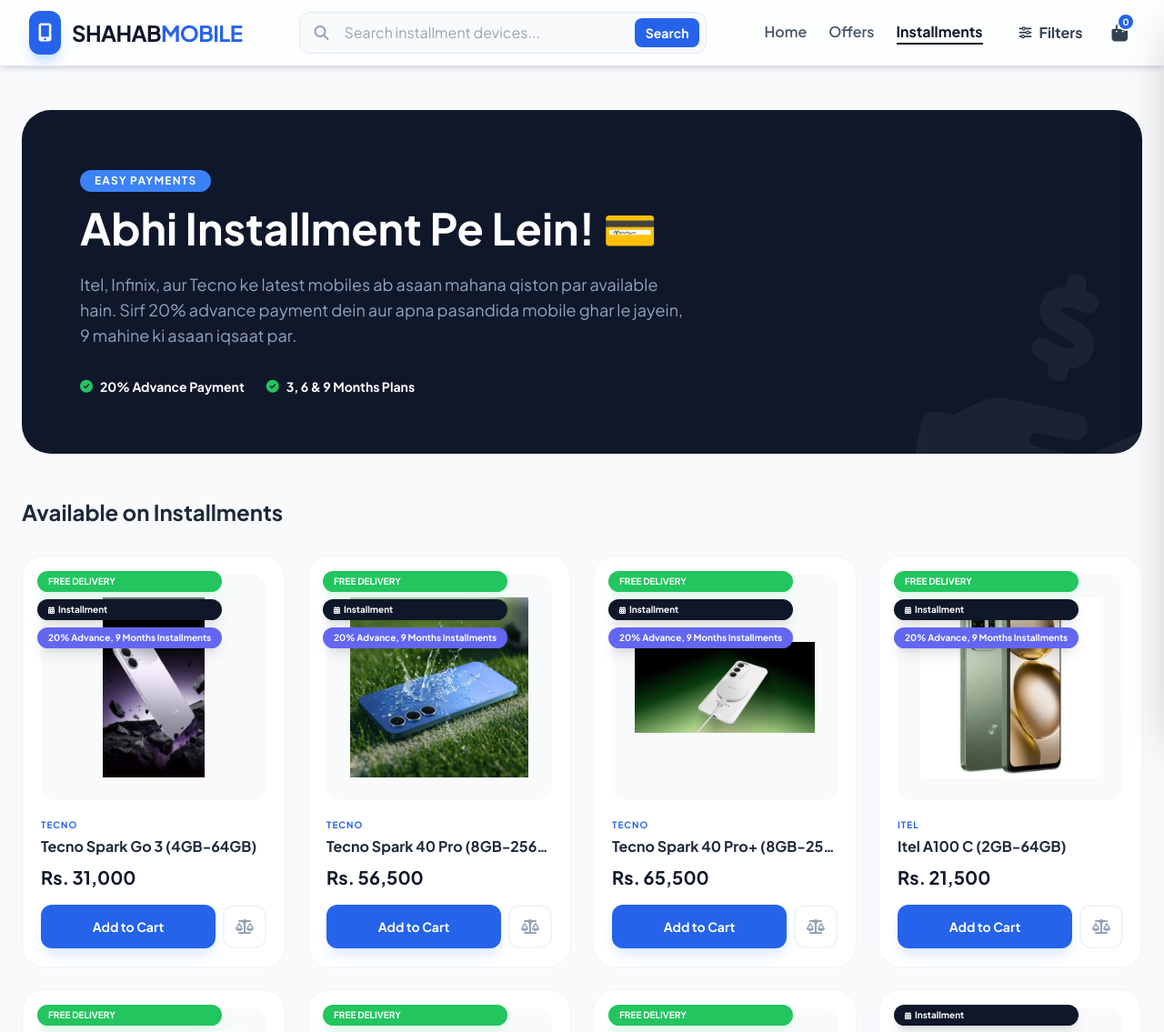
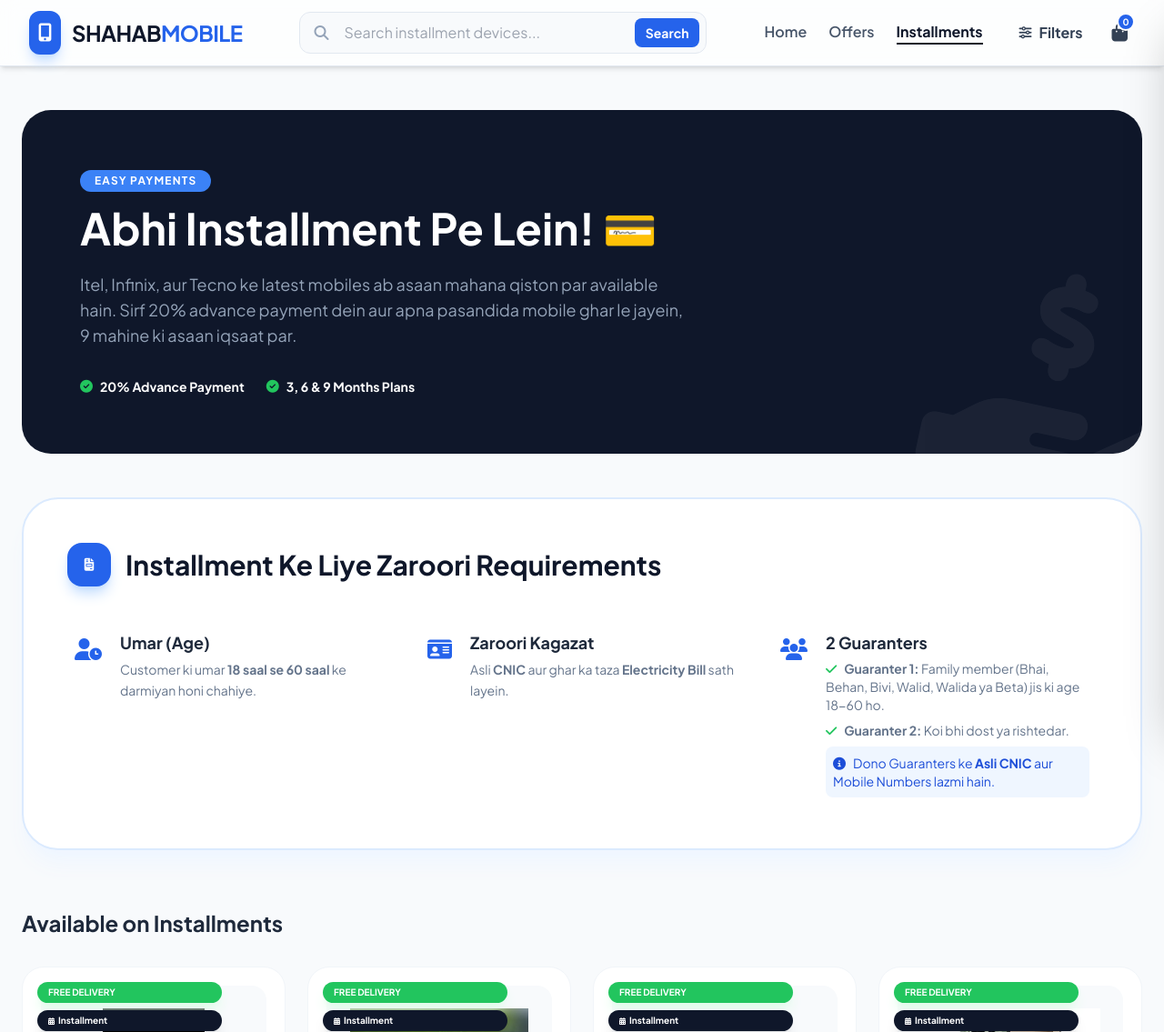
Before and after one commit to shahabali123/shahab-mobile-dynamic, a plain HTML site: page installments.html in a window 1280 px wide. Shown: the top 1135 px of the page at 91% size. Drawn offline with nearby package versions, Linux system fonts and the light colour scheme.

Commit message:
added installement requirements

```diff
--- a/installments.html
+++ b/installments.html
@@ -105,6 +105,49 @@
                 </div>
             </div>
             <i class="fas fa-hand-holding-usd absolute -right-10 -bottom-10 text-[15rem] text-white opacity-5 rotate-12"></i>
+        </div>
+
+        <!-- Installment Requirements Section -->
+        <div class="mb-16 bg-white border-2 border-blue-100 rounded-[2.5rem] p-8 md:p-12 shadow-xl shadow-blue-50">
+            <h3 class="text-2xl md:text-3xl font-black text-slate-900 mb-10 flex items-center gap-4">
+                <div class="bg-blue-600 w-12 h-12 rounded-2xl flex items-center justify-center text-white text-sm shadow-lg shadow-blue-200">
+                    <i class="fas fa-file-invoice"></i>
+                </div>
+                Installment Ke Liye Zaroori Requirements
+            </h3>
+
+            <div class="grid grid-cols-1 md:grid-cols-2 lg:grid-cols-3 gap-8">
+                <!-- Age Requirement -->
+                <div class="flex gap-5 p-2">
+                    <div class="text-blue-600 text-2xl mt-1"><i class="fas fa-user-clock"></i></div>
+                    <div>
+                        <h4 class="font-bold text-slate-800 text-lg mb-1">Umar (Age)</h4>
+                        <p class="text-slate-500 text-sm leading-relaxed">Customer ki umar <strong>18 saal se 60 saal</strong> ke darmiyan honi chahiye.</p>
+                    </div>
+                </div>
+
+                <!-- Documents -->
+                <div class="flex gap-5 p-2">
+                    <div class="text-blue-600 text-2xl mt-1"><i class="fas fa-id-card"></i></div>
+                    <div>
+                        <h4 class="font-bold text-slate-800 text-lg mb-1">Zaroori Kagazat</h4>
+                        <p class="text-slate-500 text-sm leading-relaxed">Asli <strong>CNIC</strong> aur ghar ka taza <strong>Electricity Bill</strong> sath layein.</p>
+                    </div>
+                </div>
+
+                <!-- Guarantors -->
+                <div class="flex gap-5 p-2">
+                    <div class="text-blue-600 text-2xl mt-1"><i class="fas fa-users"></i></div>
+                    <div>
+                        <h4 class="font-bold text-slate-800 text-lg mb-1">2 Guaranters</h4>
+                        <ul class="text-slate-500 text-sm space-y-2">
+                            <li><i class="fas fa-check text-green-500 mr-2"></i><strong>Guaranter 1:</strong> Family member (Bhai, Behan, Bivi, Walid, Walida ya Beta) jis ki age 18-60 ho.</li>
+                            <li><i class="fas fa-check text-green-500 mr-2"></i><strong>Guaranter 2:</strong> Koi bhi dost ya rishtedar.</li>
+                            <li class="bg-blue-50 p-2 rounded-lg text-blue-700 font-medium"><i class="fas fa-info-circle mr-2"></i>Dono Guaranters ke <strong>Asli CNIC</strong> aur Mobile Numbers lazmi hain.</li>
+                        </ul>
+                    </div>
+                </div>
+            </div>
         </div>
 
         <div class="mb-8">
```
